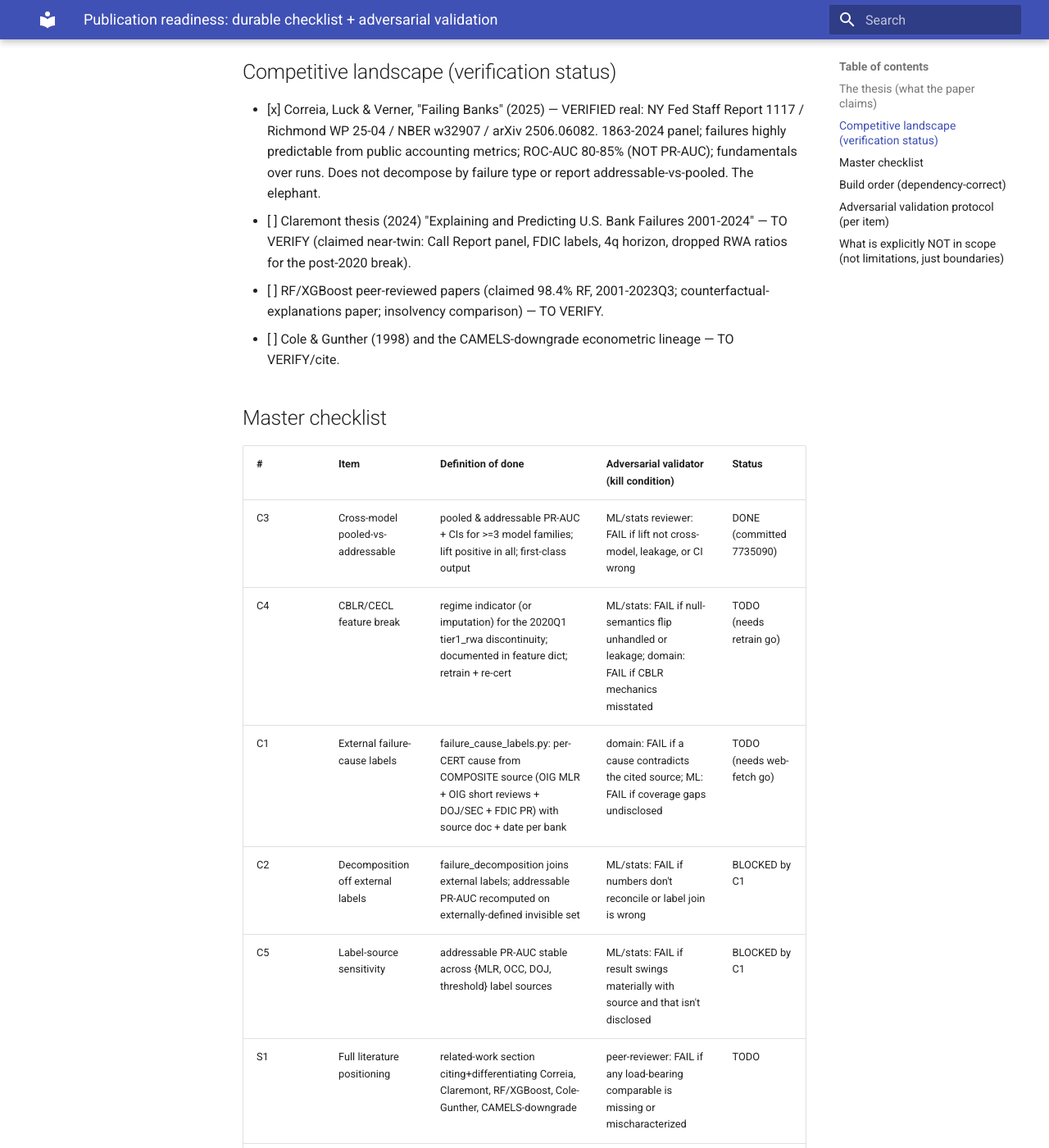
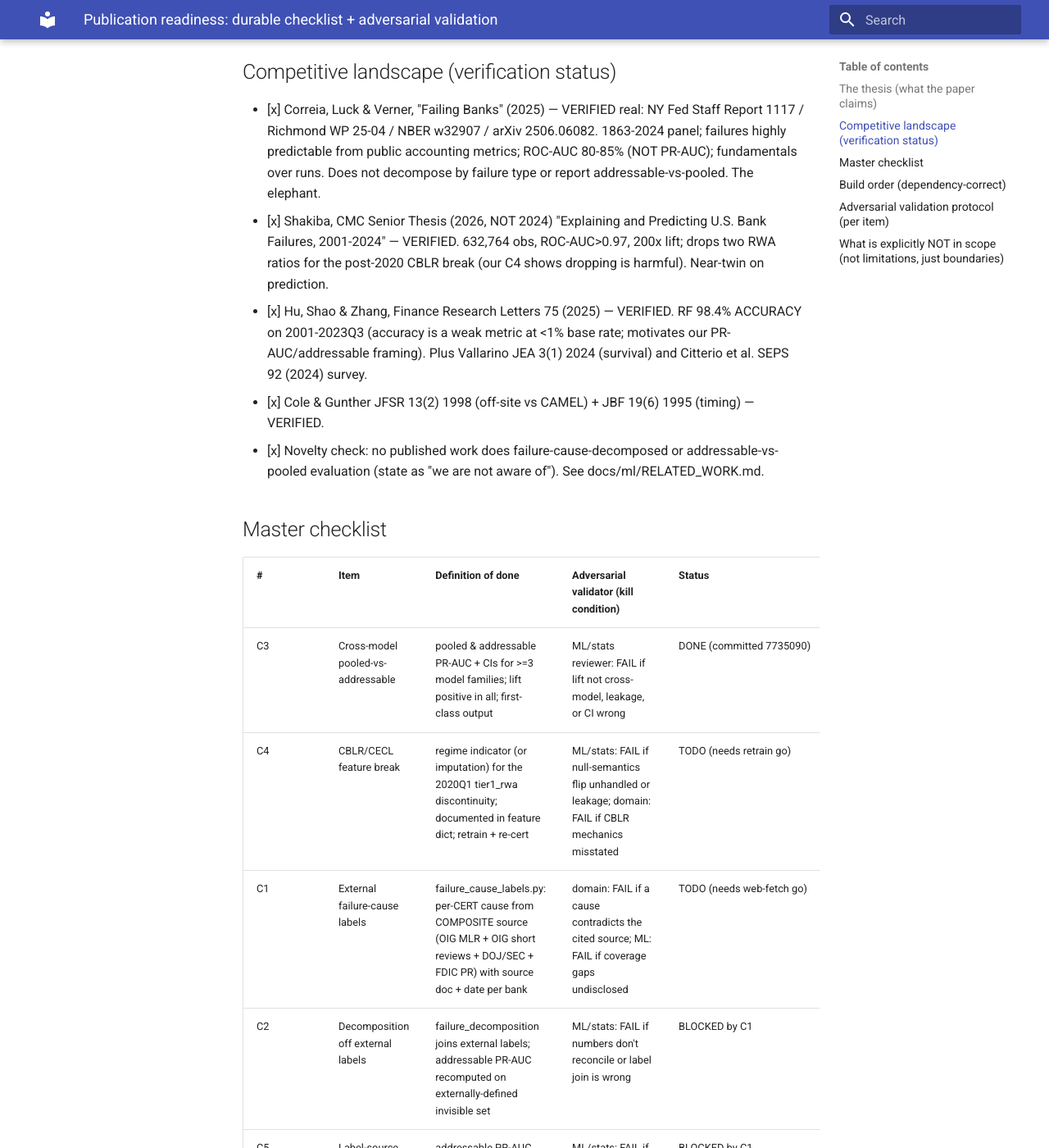
Before and after one commit to vaddhiparthy/FinLens-Banking-Stress-Intelligence-Platform, an MkDocs documentation site: the page built from docs/ml/PUBLICATION_READINESS.md, in a window 1280 px wide and 1400 px high, scrolled down 663 px. Shown: the whole window at 82% size. Built offline with MkDocs 1.6.1 and Material for MkDocs 9.7.7, drawn with Linux system fonts in a browser that asks for light colours; some of the changed text lies outside the part shown.

Commit message:
S1: related-work positioning + verified citations (V0)
docs/ml/RELATED_WORK.md: literature positioning grounded in independently-verified sources.
Established result = Correia/Luck/Verner "Failing Banks" (2025, ROC-AUC ~80-85%, pooled label).
Near-twin = Shakiba CMC thesis (2026, 632k obs, ROC>0.97, drops RWA ratios for the CBLR break
that our C4 shows is harmful to drop). ML papers Hu/Shao/Zhang FRL 2025 (RF 98.4% accuracy, a
weak metric at <1% base rate), Vallarino JEA 2024, Citterio et al. SEPS 2024 survey. Classic
Cole & Gunther 1998/1995. Novelty confirmed: no published work does cause-decomposed or
addressable-vs-pooled evaluation (stated as "we are not aware of").

```diff
--- a/docs/ml/PUBLICATION_READINESS.md
+++ b/docs/ml/PUBLICATION_READINESS.md
@@ -24,12 +24,15 @@ result is established for the financially-visible cohort but is silent on the in
   1117 / Richmond WP 25-04 / NBER w32907 / arXiv 2506.06082. 1863-2024 panel; failures highly
   predictable from public accounting metrics; ROC-AUC 80-85% (NOT PR-AUC); fundamentals over
   runs. Does not decompose by failure type or report addressable-vs-pooled. The elephant.
-- [ ] Claremont thesis (2024) "Explaining and Predicting U.S. Bank Failures 2001-2024" — TO
-  VERIFY (claimed near-twin: Call Report panel, FDIC labels, 4q horizon, dropped RWA ratios for
-  the post-2020 break).
-- [ ] RF/XGBoost peer-reviewed papers (claimed 98.4% RF, 2001-2023Q3; counterfactual-explanations
-  paper; insolvency comparison) — TO VERIFY.
-- [ ] Cole & Gunther (1998) and the CAMELS-downgrade econometric lineage — TO VERIFY/cite.
+- [x] Shakiba, CMC Senior Thesis (2026, NOT 2024) "Explaining and Predicting U.S. Bank
+  Failures, 2001-2024" — VERIFIED. 632,764 obs, ROC-AUC>0.97, 200x lift; drops two RWA ratios
+  for the post-2020 CBLR break (our C4 shows dropping is harmful). Near-twin on prediction.
+- [x] Hu, Shao & Zhang, Finance Research Letters 75 (2025) — VERIFIED. RF 98.4% ACCURACY on
+  2001-2023Q3 (accuracy is a weak metric at <1% base rate; motivates our PR-AUC/addressable
+  framing). Plus Vallarino JEA 3(1) 2024 (survival) and Citterio et al. SEPS 92 (2024) survey.
+- [x] Cole & Gunther JFSR 13(2) 1998 (off-site vs CAMEL) + JBF 19(6) 1995 (timing) — VERIFIED.
+- [x] Novelty check: no published work does failure-cause-decomposed or addressable-vs-pooled
+  evaluation (state as "we are not aware of"). See docs/ml/RELATED_WORK.md.
 
 ## Master checklist
 
@@ -40,7 +43,7 @@ result is established for the financially-visible cohort but is silent on the in
 | C1 | External failure-cause labels | failure_cause_labels.py: per-CERT cause from COMPOSITE source (OIG MLR + OIG short reviews + DOJ/SEC + FDIC PR) with source doc + date per bank | domain: FAIL if a cause contradicts the cited source; ML: FAIL if coverage gaps undisclosed | TODO (needs web-fetch go) |
 | C2 | Decomposition off external labels | failure_decomposition joins external labels; addressable PR-AUC recomputed on externally-defined invisible set | ML/stats: FAIL if numbers don't reconcile or label join is wrong | BLOCKED by C1 |
 | C5 | Label-source sensitivity | addressable PR-AUC stable across {MLR, OCC, DOJ, threshold} label sources | ML/stats: FAIL if result swings materially with source and that isn't disclosed | BLOCKED by C1 |
-| S1 | Full literature positioning | related-work section citing+differentiating Correia, Claremont, RF/XGBoost, Cole-Gunther, CAMELS-downgrade | peer-reviewer: FAIL if any load-bearing comparable is missing or mischaracterized | TODO |
+| S1 | Full literature positioning | related-work section citing+differentiating Correia, Claremont, RF/XGBoost, Cole-Gunther, CAMELS-downgrade | peer-reviewer: FAIL if any load-bearing comparable is missing or mischaracterized | DONE (docs/ml/RELATED_WORK.md) |
 | S2 | Reframe model->measurement | every "my model achieves X" reframed; evaluation problem leads; 0.301->0.382 framed as artifact evidence | UI/honesty + peer-reviewer: FAIL on any performance-brag framing | PARTIAL (docs already hedged) |
 | S3 | Competing-risks as second pillar | merger-censoring + Fine-Gray positioned vs the discrete-time competing-risks methods literature | methodologist: FAIL if presented as a one-off check, not positioned vs literature | TODO |
 | S4 | arXiv/SSRN preprint | compileable manuscript with C1-C5 + S1-S3 folded in; reproducible artifacts referenced | full 3-persona gate: FAIL if any item above is open | TODO |
```
Also changed, not shown: docs/ml/RELATED_WORK.md (added, +79 -0 lines).
